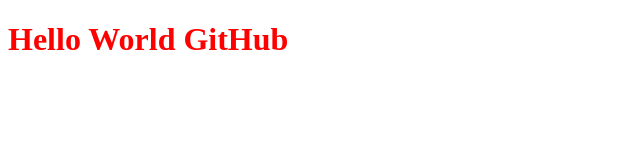
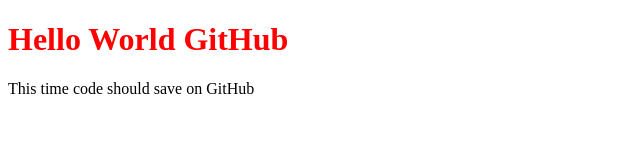
Before and after one commit to AxmedovD/firstgitproject, a plain HTML site: page index.html in a window 1280 px wide. Shown: the whole page, without its empty margins (0-640 px from the left). Drawn offline with Linux system fonts and the light colour scheme.

Commit message:
для теста p

```diff
--- a/index.html
+++ b/index.html
@@ -8,7 +8,7 @@
 
     <body>
         <h1>Hello World GitHub</h1>
-
+        <p>This time code should save on GitHub</p>
     </body>
 
 </html>
```
